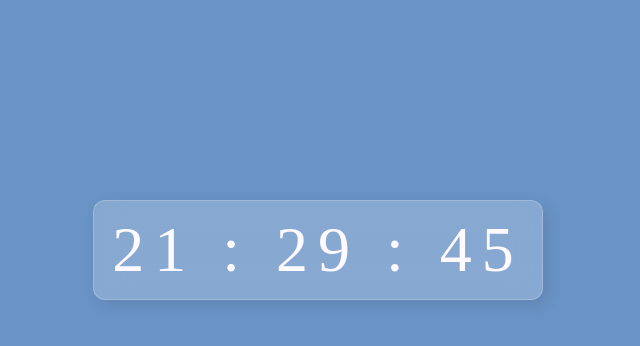
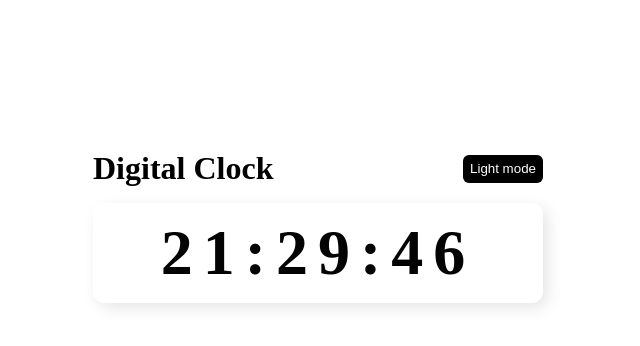
Before and after one commit to Myragull/Digital-Clock, a plain HTML site: page index.html in a window 1280 px wide. Shown: the whole page, without its empty margins (257-897 px from the left). Drawn offline with Linux system fonts and the light colour scheme.

Commit message:
updated code

```diff
--- a/index.html
+++ b/index.html
@@ -1,14 +1,20 @@
 <!DOCTYPE html>
 <html lang="en">
   <head>
-    <meta charset="UTF-8">
-    <meta name="viewport" content="width=device-width, initial-scale=1.0">
-    <link rel="stylesheet" href="style.css">
+    <meta charset="UTF-8" />
+    <meta name="viewport" content="width=device-width, initial-scale=1.0" />
+    <link rel="stylesheet" href="style.css" />
     <title>Digital Clock</title>
   </head>
   <body>
-    <div class="container">
+    <div class="parent_container">
+        <div class="container_a">
+            <h1>Digital Clock</h1>
+              <button id="toggle-btn">Light mode</button>
+        </div>
+            <div class="clock_container">
                 <p class="time-para"></p>
+              </div>
                 </div>
     <script src="script.js"></script>
   </body>
--- a/script.js
+++ b/script.js
@@ -1,27 +1,24 @@
-let timeContsiner= document.querySelector(".container");
-let timePara= document.querySelector(".time-para");
-let now = new Date();
-let hours =now.getHours();
-let minutes = now.getMinutes();
-let seconds = now.getSeconds();
+let timeP = document.querySelector(".time-para");
 
-function displayTime(){
-    if (hours<10 ){
-        hours = '0'+ hours;
-    }
-    if (minutes<10 ){
-        minutes = '0'+ minutes;
-    }
-    if (seconds<10 ){
-        seconds = '0'+ seconds;
-    }
-    let intervalId = setInterval(() => {
-        // console.log(seconds++);
-        timePara.innerHTML= `${hours}   :   ${minutes}   :     ${seconds++}   `;
-        if (seconds === 61){
-                    clearInterval(intervalId);
-                }
-    }, 1000);
+function displayTime() {
+    let now = new Date();
+    let timeString = now.toTimeString().split(" ")[0]; // Get HH:MM:SS format
+    let dateString = now.toDateString();
+    console.log(dateString);
+    timeP.innerText = timeString;
 }
 
-displayTime();
+setInterval(displayTime, 1000);
+
+let toggleBtn = document.getElementById("toggle-btn");
+
+toggleBtn.addEventListener('click', (e) => {
+    const html = document.querySelector('html')
+    if (html.classList.contains('dark-theme')) {
+        html.classList.remove('dark-theme')
+        e.target.innerHTML = 'Dark mode'
+    } else {
+        html.classList.add('dark-theme')
+        e.target.innerHTML = 'Light mode'
+    }
+})
--- a/style.css
+++ b/style.css
@@ -1,36 +1,88 @@
-*{
+* {
   padding: 0px;
   margin: 0px;
   box-sizing: border-box;
 }
 
-body{
+body {
   width: 100%;
-    height: 100%;
-    background: #6a94c6;
+  min-height: 100vh; /* Ensure full viewport height */
+  background: #ffffff;
 }
 
-.container{
-    /* background-color: #6a93c63f; */
-margin-top: 200px;
-margin-left: 350px;
+.clock_container{
   width: 450px;
   height: 100px;
-    /* border: 1px solid black; */
   display: flex;
   align-items: center;
   justify-content: center;
- background: rgba(255, 255, 255, 0.2);
+  background: rgba(255, 255, 255, 0.8);
   backdrop-filter: blur(15px);
   border-radius: 12px;
   border: 1px solid rgba(255, 255, 255, 0.2);
   box-shadow: 5px 5px 15px rgba(0, 0, 0, 0.1);
 }
 
-.time-para{
+.time-para {
   font-size: 4rem;
-    font-weight: 500;
-    color: #fffaff;
-    letter-spacing: 10px;  /* Adjust space between characters */
+  font-weight: 700;
+  color: #030303;
+  letter-spacing: 10px;
+}
 
+.parent_container {
+  gap: 1rem;
+  margin-top: 150px;
+  margin-left: 350px;
+  width: 450px;
+  display: flex;
+  align-items: center;
+  justify-content: center;
+  flex-direction: column;
 }
+
+.container_a{
+    width: 100%;
+    display: flex;
+    align-items: center;
+    justify-content: space-between;
+}
+
+.container_a h1{
+    color: #000000;
+}
+
+.dark-theme {
+    background-color: #000000;
+    color: white;
+}
+
+button {
+    width: 80px;
+    height: 28px;
+    border-radius: 6px;
+    border: none;
+    background: #000000;
+    color: #ffffff;
+    align-items: center;
+    padding: 2px;
+}
+
+.dark-theme .clock_container {
+    background: rgba(0, 0, 0, 0.1);
+    border: 1px solid rgba(255, 255, 255, 0.3);
+    color: white;
+}
+
+.dark-theme .time-para {
+    color: #fff;
+}
+
+.dark-theme button{
+    background: #ffffff;
+    color: #000000;
+}
+
+.dark-theme .container_a h1{
+    color: #ffffff;
+}
```
Lines whose indentation alone changed are shown as unchanged.
